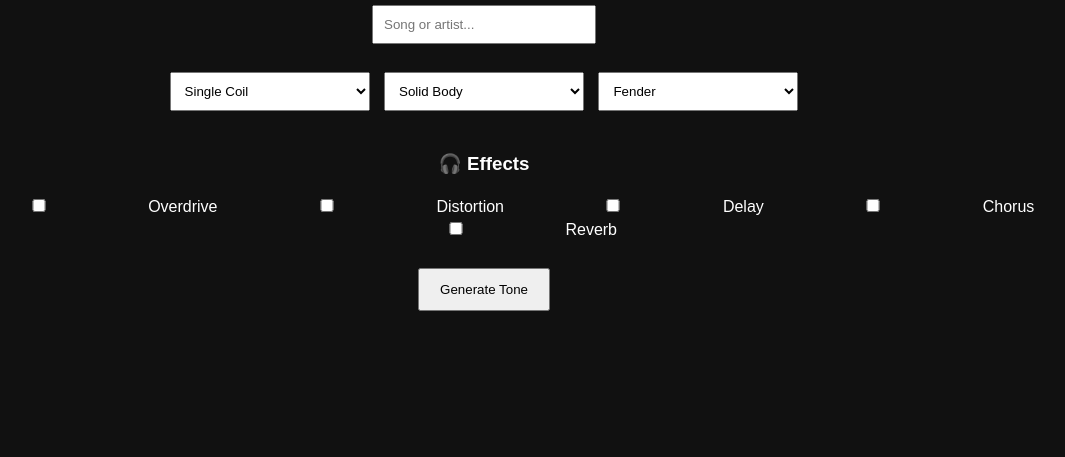
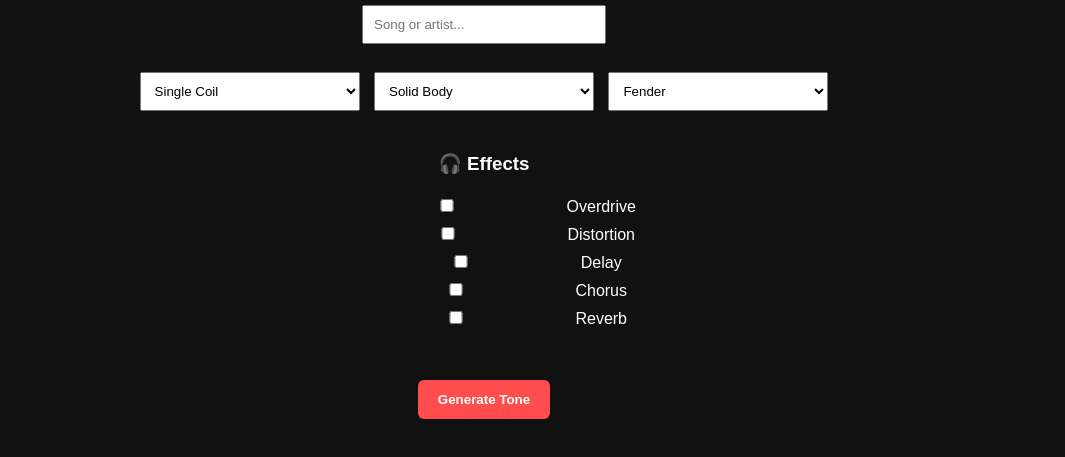
Before and after one commit to gabriel18788/ToneMap, a plain HTML site: page index.html in a window 1280 px wide. Shown: the part 119-576 px from the top of the page, without its empty margins (156-1221 px from the left). Drawn offline with Linux system fonts and the light colour scheme.

Commit message:
Update style.css

```diff
--- a/style.css
+++ b/style.css
@@ -13,16 +13,26 @@ body {
 input, select {
   padding: 10px;
   margin: 5px;
-  width: 200px;
+  width: 220px;
 }
 
 button {
   padding: 12px 20px;
   margin-top: 10px;
   cursor: pointer;
+  border: none;
+  background: #ff4d4d;
+  color: white;
+  font-weight: bold;
+  border-radius: 6px;
 }
 
 #result {
   margin-top: 30px;
   font-size: 18px;
 }
+
+label {
+  display: block;
+  margin: 5px;
+}
```
